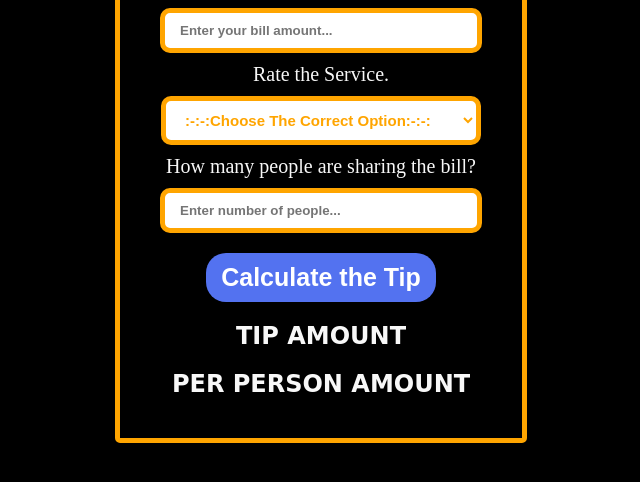
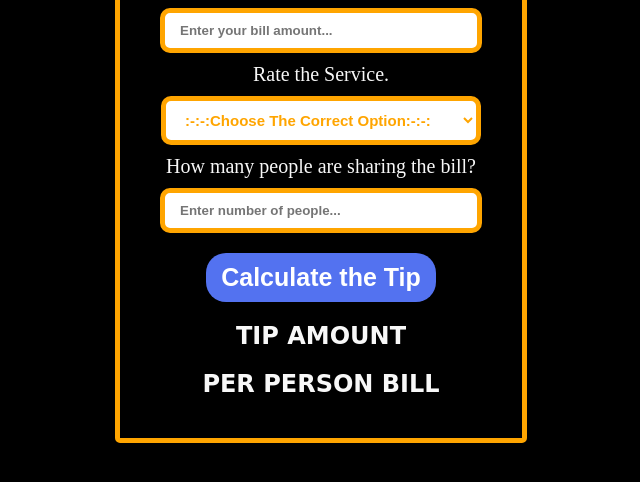
Before and after one commit to AbhinavGuddu/tip-calculator, a plain HTML site: page index.html in a window 1280 px wide. Shown: the part 138-620 px from the top of the page, without its empty margins (319-959 px from the left). Drawn offline with Linux system fonts and the light colour scheme.

Commit message:
Update index.html

```diff
--- a/index.html
+++ b/index.html
@@ -35,7 +35,7 @@
         <h2>Tip Amount</h2>
         <h3 id="result"></h3>
 
-        <h2>Per Person Amount</h2>
+        <h2>Per Person Bill</h2>
         <h3 id="result1"></h3>
     </div>
 
```
